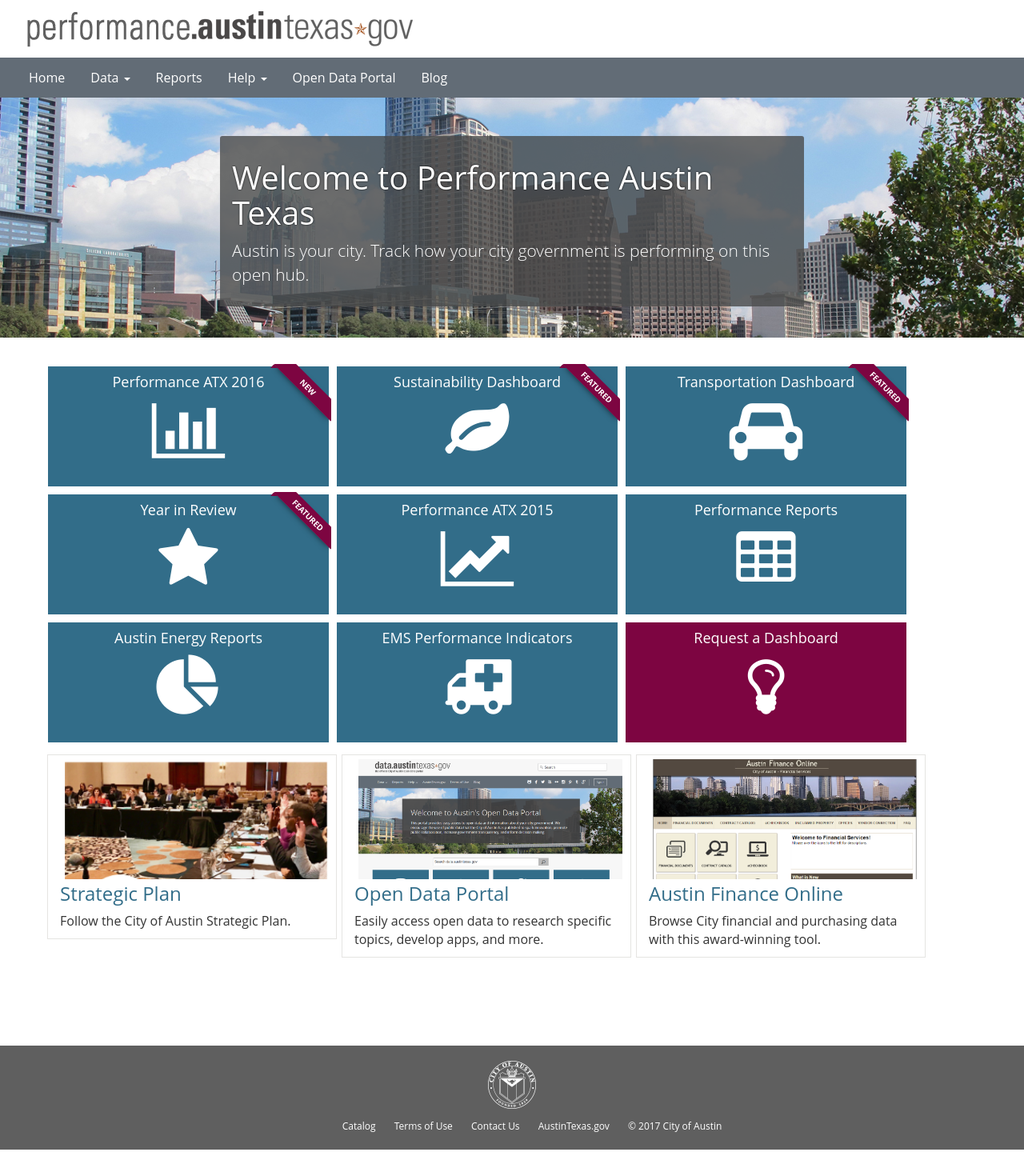
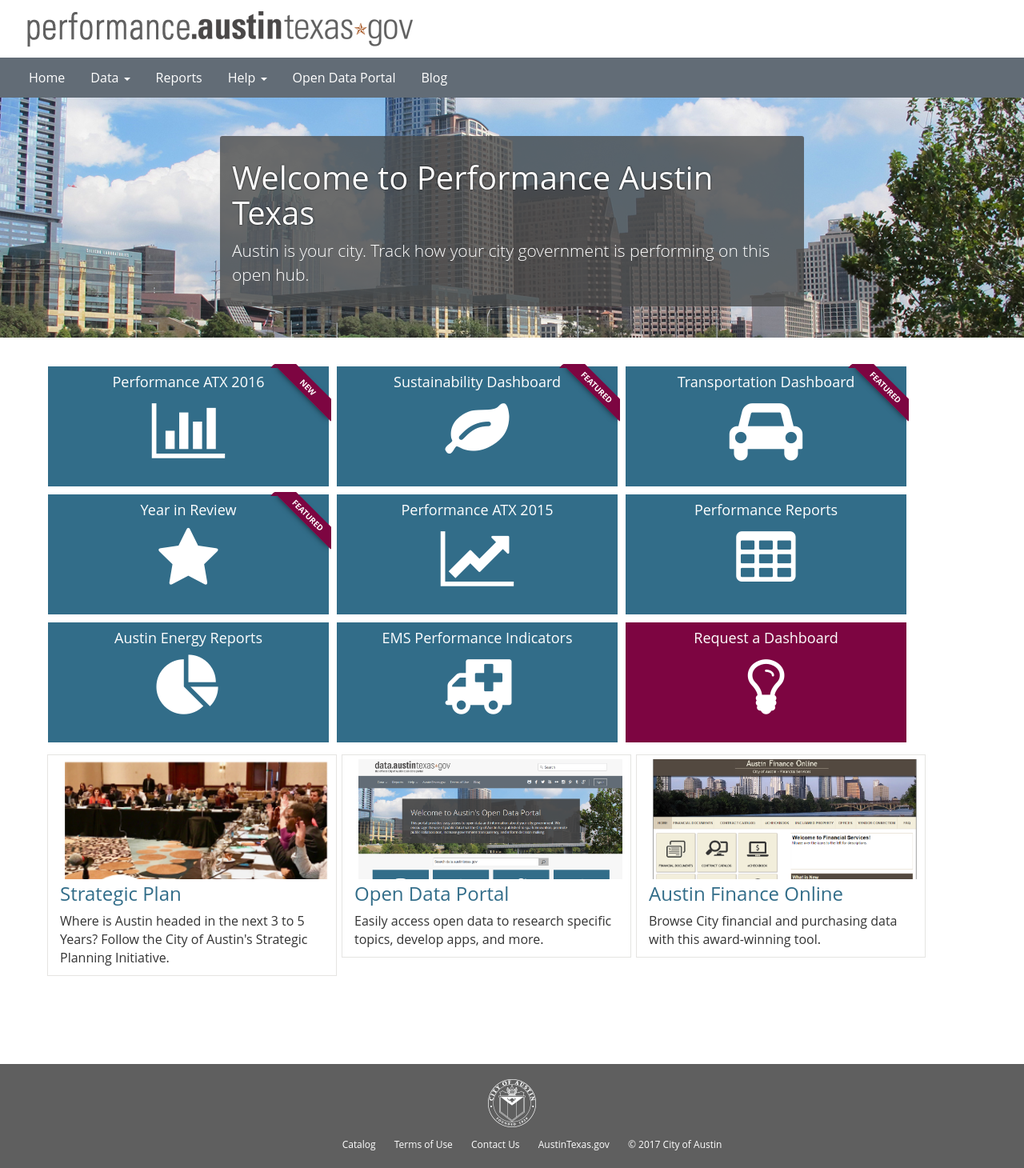
Before and after one commit to thuzarwin/PerformanceATX, a Jekyll site: the page built from index.md, in a window 1280 px wide. Shown: the whole page at 80% size. Built offline with Jekyll 4.4.1, drawn with Linux system fonts in a browser that asks for light colours; nearby versions of some CDN libraries; some web fonts are replaced; before the commit the page ends 1437 px from its top, so only the background shows below that.

Commit message:
Update homepage.html
Added caption to Strategic Plan.

```diff
--- a/_layouts/homepage.html
+++ b/_layouts/homepage.html
@@ -135,7 +135,7 @@
 <div class="col-sm-3 col-sm-offset-0 text-left" style= "outline: 1px solid #E5E4E2">
 <div class="col-sm-12 homepage-button homepage-button-image"></div></a>
 <h3>Strategic Plan</h3>
-<p>Follow the City of Austin Strategic Plan.</p>
+<p>Where is Austin headed in the next 3 to 5 Years? Follow the City of Austin's Strategic Planning Initiative.</p>
         </div>
 
 
```
